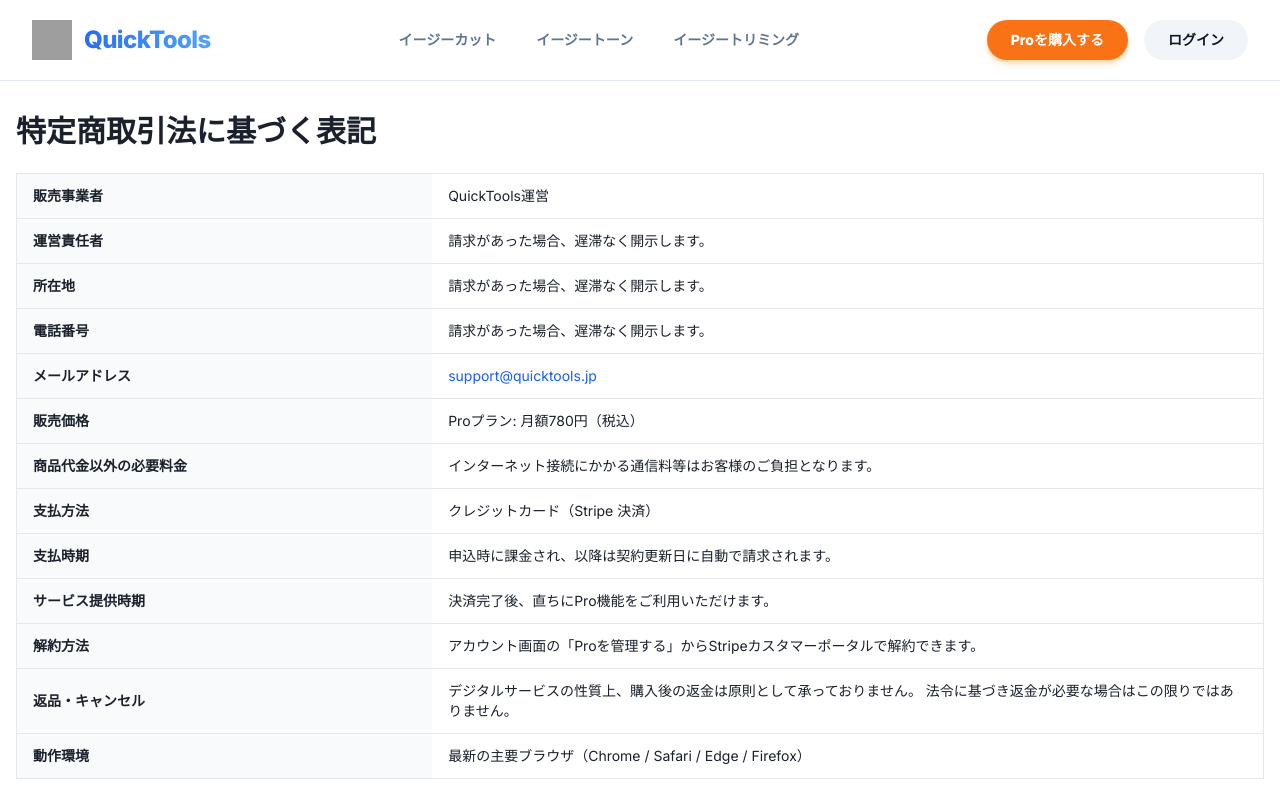
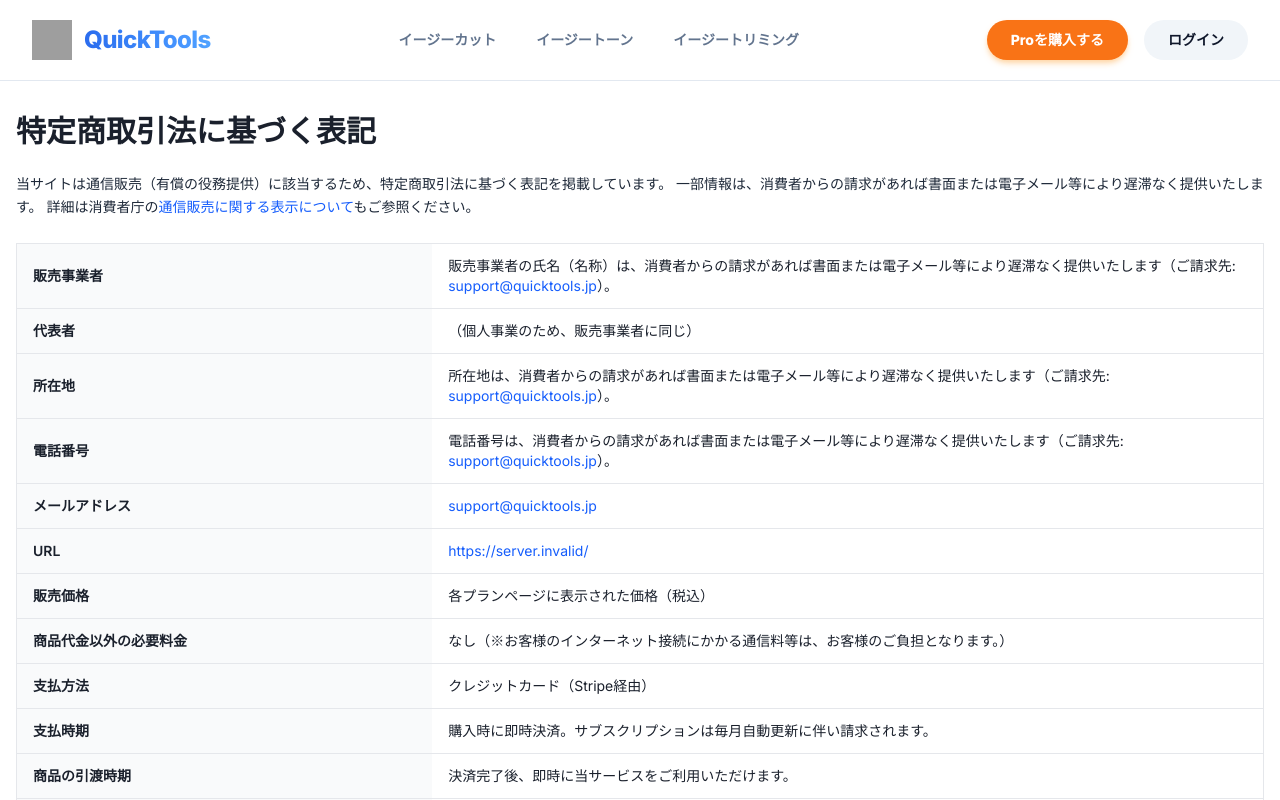
Before and after one commit to stoshi1127/bg-remove-react-template, a Next.js app: page /legal/tokushoho in a window 1280 px wide. Shown: the top 800 px of the page. Built offline with nearby package versions, Linux system fonts and the light colour scheme; no server answers; grey boxes are pictures that could not be loaded.

Commit message:
特商法ページの更新

```diff
--- a/src/app/legal/tokushoho/page.tsx
+++ b/src/app/legal/tokushoho/page.tsx
@@ -1,33 +1,73 @@
 import type { Metadata } from 'next';
+
+import { getSiteUrl } from '@/lib/auth/siteUrl';
 
 export const metadata: Metadata = {
   title: 'QuickTools | 特定商取引法に基づく表記',
   description: 'QuickTools（イージーカット）の特定商取引法に基づく表記です。',
 };
 
+/** 消費者庁「通信販売に関する表示について」 */
+const CONSUMER_AFFAIRS_REPRESENTATION = 'https://www.no-trouble.caa.go.jp/qa/advertising.html';
+
 export default function TokushohoPage() {
+  const siteUrl = getSiteUrl();
+
   return (
     <div className="container mx-auto px-4 py-8">
       <h1 className="text-3xl font-bold mb-6">特定商取引法に基づく表記</h1>
+
+      <p className="mb-6 text-sm leading-relaxed text-gray-800">
+        当サイトは通信販売（有償の役務提供）に該当するため、特定商取引法に基づく表記を掲載しています。
+        一部情報は、消費者からの請求があれば書面または電子メール等により遅滞なく提供いたします。
+        詳細は消費者庁の
+        <a
+          href={CONSUMER_AFFAIRS_REPRESENTATION}
+          target="_blank"
+          rel="noopener noreferrer"
+          className="text-blue-600 hover:underline"
+        >
+          通信販売に関する表示について
+        </a>
+        もご参照ください。
+      </p>
 
       <div className="overflow-x-auto">
         <table className="w-full border border-gray-200 text-sm">
           <tbody>
             <tr className="border-b border-gray-200">
               <th className="w-1/3 bg-gray-50 px-4 py-3 text-left font-semibold">販売事業者</th>
-              <td className="px-4 py-3">QuickTools運営</td>
+              <td className="px-4 py-3">
+                販売事業者の氏名（名称）は、消費者からの請求があれば書面または電子メール等により遅滞なく提供いたします（ご請求先:{' '}
+                <a href="mailto:support@quicktools.jp" className="text-blue-600 hover:underline">
+                  support@quicktools.jp
+                </a>
+                ）。
+              </td>
             </tr>
             <tr className="border-b border-gray-200">
-              <th className="bg-gray-50 px-4 py-3 text-left font-semibold">運営責任者</th>
-              <td className="px-4 py-3">請求があった場合、遅滞なく開示します。</td>
+              <th className="bg-gray-50 px-4 py-3 text-left font-semibold">代表者</th>
+              <td className="px-4 py-3">（個人事業のため、販売事業者に同じ）</td>
             </tr>
             <tr className="border-b border-gray-200">
               <th className="bg-gray-50 px-4 py-3 text-left font-semibold">所在地</th>
-              <td className="px-4 py-3">請求があった場合、遅滞なく開示します。</td>
+              <td className="px-4 py-3">
+                所在地は、消費者からの請求があれば書面または電子メール等により遅滞なく提供いたします（ご請求先:{' '}
+                <a href="mailto:support@quicktools.jp" className="text-blue-600 hover:underline">
+                  support@quicktools.jp
+                </a>
+                ）。
+              </td>
             </tr>
             <tr className="border-b border-gray-200">
               <th className="bg-gray-50 px-4 py-3 text-left font-semibold">電話番号</th>
-              <td className="px-4 py-3">請求があった場合、遅滞なく開示します。</td>
+              <td className="px-4 py-3">
+                電話番号は、消費者からの請求があれば書面または電子メール等により遅滞なく提供いたします（ご請求先:{' '}
+                <a href="mailto:support@quicktools.jp" className="text-blue-600 hover:underline">
+                  support@quicktools.jp
+                </a>
+                ）。
+              </td>
             </tr>
             <tr className="border-b border-gray-200">
               <th className="bg-gray-50 px-4 py-3 text-left font-semibold">メールアドレス</th>
@@ -38,46 +78,54 @@ export default function TokushohoPage() {
               </td>
             </tr>
             <tr className="border-b border-gray-200">
+              <th className="bg-gray-50 px-4 py-3 text-left font-semibold">URL</th>
+              <td className="px-4 py-3">
+                <a href={`${siteUrl}/`} className="text-blue-600 hover:underline">
+                  {siteUrl}/
+                </a>
+              </td>
+            </tr>
+            <tr className="border-b border-gray-200">
               <th className="bg-gray-50 px-4 py-3 text-left font-semibold">販売価格</th>
-              <td className="px-4 py-3">Proプラン: 月額780円（税込）</td>
+              <td className="px-4 py-3">各プランページに表示された価格（税込）</td>
             </tr>
             <tr className="border-b border-gray-200">
               <th className="bg-gray-50 px-4 py-3 text-left font-semibold">商品代金以外の必要料金</th>
-              <td className="px-4 py-3">インターネット接続にかかる通信料等はお客様のご負担となります。</td>
+              <td className="px-4 py-3">
+                なし（※お客様のインターネット接続にかかる通信料等は、お客様のご負担となります。）
+              </td>
             </tr>
             <tr className="border-b border-gray-200">
               <th className="bg-gray-50 px-4 py-3 text-left font-semibold">支払方法</th>
-              <td className="px-4 py-3">クレジットカード（Stripe 決済）</td>
+              <td className="px-4 py-3">クレジットカード（Stripe経由）</td>
             </tr>
             <tr className="border-b border-gray-200">
               <th className="bg-gray-50 px-4 py-3 text-left font-semibold">支払時期</th>
-              <td className="px-4 py-3">申込時に課金され、以降は契約更新日に自動で請求されます。</td>
+              <td className="px-4 py-3">購入時に即時決済。サブスクリプションは毎月自動更新に伴い請求されます。</td>
             </tr>
             <tr className="border-b border-gray-200">
-              <th className="bg-gray-50 px-4 py-3 text-left font-semibold">サービス提供時期</th>
-              <td className="px-4 py-3">決済完了後、直ちにPro機能をご利用いただけます。</td>
-            </tr>
-            <tr className="border-b border-gray-200">
-              <th className="bg-gray-50 px-4 py-3 text-left font-semibold">解約方法</th>
-              <td className="px-4 py-3">アカウント画面の「Proを管理する」からStripeカスタマーポータルで解約できます。</td>
+              <th className="bg-gray-50 px-4 py-3 text-left font-semibold">商品の引渡時期</th>
+              <td className="px-4 py-3">決済完了後、即時に当サービスをご利用いただけます。</td>
             </tr>
             <tr className="border-b border-gray-200">
               <th className="bg-gray-50 px-4 py-3 text-left font-semibold">返品・キャンセル</th>
               <td className="px-4 py-3">
-                デジタルサービスの性質上、購入後の返金は原則として承っておりません。
-                法令に基づき返金が必要な場合はこの限りではありません。
+                デジタルサービスの性質上、返品・返金は原則として承っておりません。法令に基づき返金が必要な場合はこの限りではありません。
+                サブスクリプションの解約は、アカウント画面の「Proを管理する」からStripeカスタマーポータルにアクセスし、いつでも可能です。解約後も、現在の請求期間の終了までサービスをご利用いただけます。
               </td>
             </tr>
             <tr>
               <th className="bg-gray-50 px-4 py-3 text-left font-semibold">動作環境</th>
-              <td className="px-4 py-3">最新の主要ブラウザ（Chrome / Safari / Edge / Firefox）</td>
+              <td className="px-4 py-3">最新の主要ブラウザ（Chrome / Safari / Edge / Firefox）、インターネット接続環境</td>
             </tr>
           </tbody>
         </table>
       </div>
 
+
+
       <p className="mt-8 text-sm text-gray-500">制定日: 2026年3月25日</p>
-      <p className="text-sm text-gray-500">最終改定日: 2026年3月25日</p>
+      <p className="text-sm text-gray-500">最終改定日: 2026年4月1日</p>
     </div>
   );
 }
```
Also changed, not shown: 1 other file (tests, documents, lock files or other folders).
